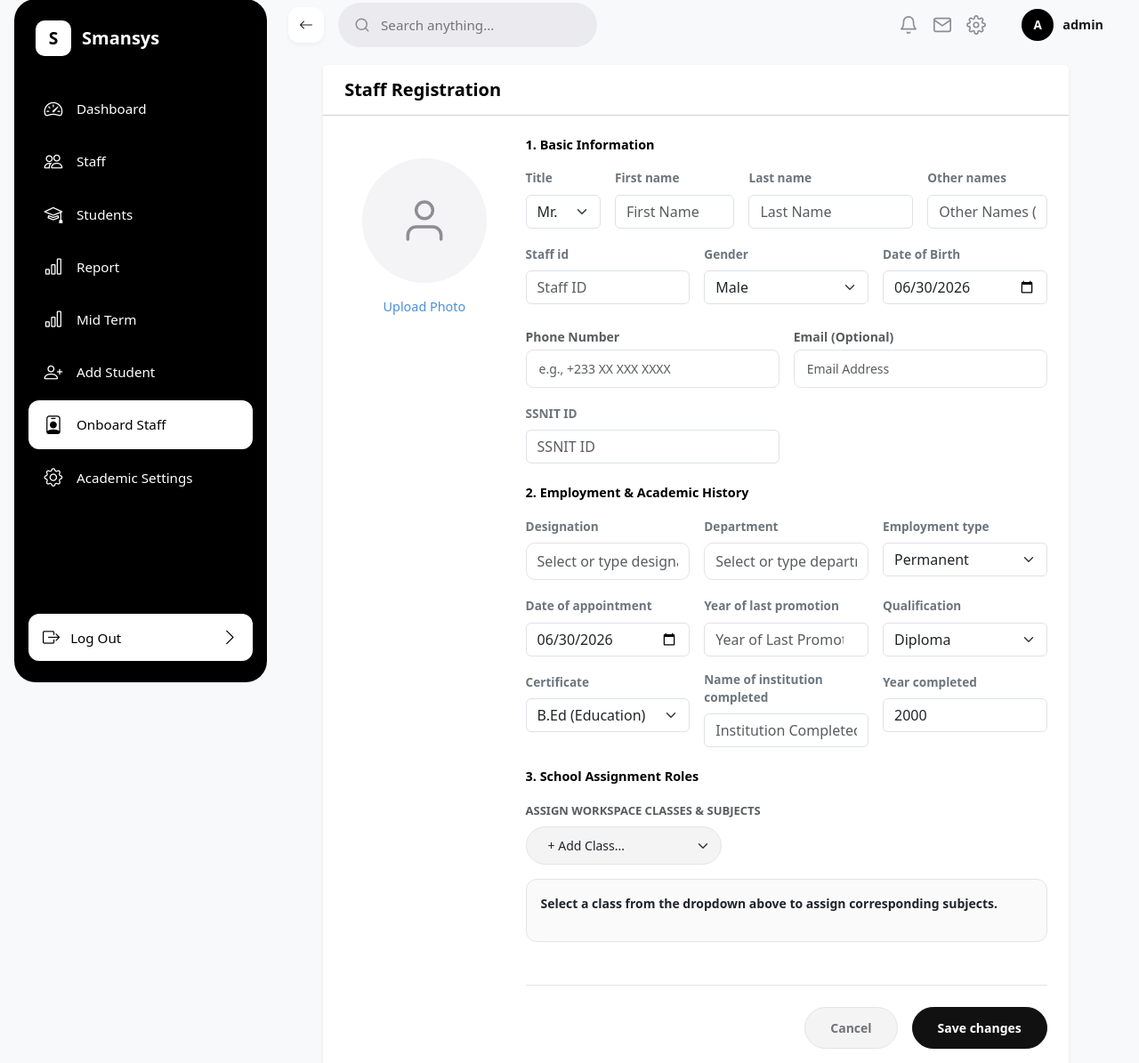
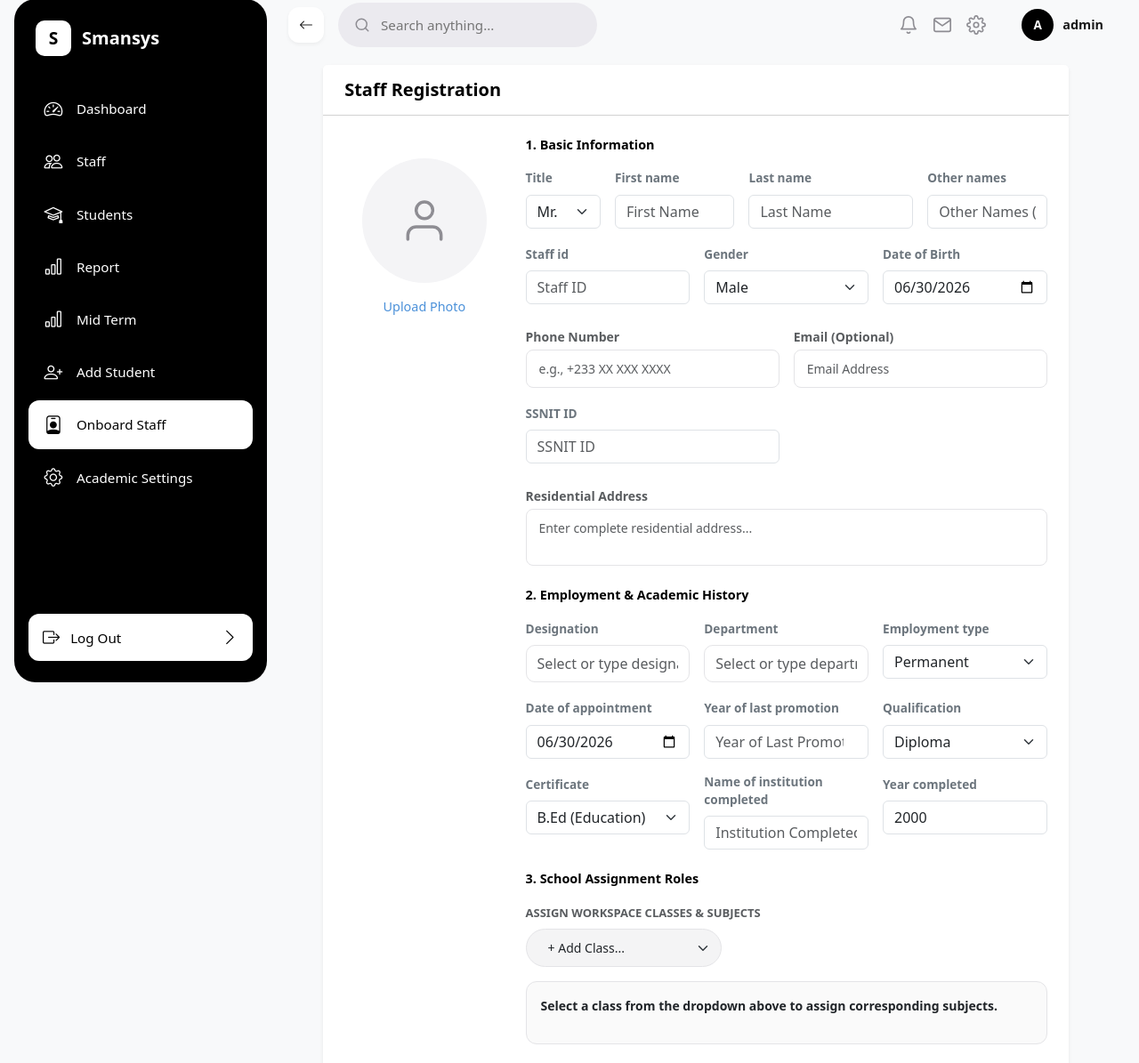
Before and after one commit to xluljoey/School-Management-System, a Django app: page /staff/register/ in a window 1280 px wide. Shown: the part 17-1212 px from the top of the page at 89% size. Run offline with Django 5.2, Linux system fonts and the light colour scheme; a user stored in the database is signed in; data comes from the database, SQL or seed files in the repository; parts of the project's set-up code (start-up, migrations or seed data) failed here and were passed over; some libraries are stand-ins or nearby versions.

Commit message:
feat: change residential_address to TextField, add Textarea widget, render in registration form

```diff
--- a/sis/forms.py
+++ b/sis/forms.py
@@ -124,7 +124,7 @@ class StaffRegistrationForm(forms.ModelForm):
             'title', 'first_name', 'last_name', 'other_names', 'staff_id', 'gender', 'dob',
             'ssnit_id', 'phone_number', 'email', 'employment_type', 'date_of_appointment',
             'year_of_last_promotion', 'qualification', 'certificate',
-            'name_of_institution_completed', 'year_completed', 'profile_picture',
+            'name_of_institution_completed', 'year_completed', 'residential_address', 'profile_picture',
             'form_class', 'subject_areas',
         ]
         widgets = {
@@ -143,6 +143,12 @@ class StaffRegistrationForm(forms.ModelForm):
             'year_of_last_promotion': forms.NumberInput(attrs={'class': 'form-control', 'placeholder': 'Year of Last Promotion'}),
             'name_of_institution_completed': forms.TextInput(attrs={'class': 'form-control', 'placeholder': 'Institution Completed'}),
             'year_completed': forms.NumberInput(attrs={'class': 'form-control', 'placeholder': 'Year Completed'}),
+            'residential_address': forms.Textarea(attrs={
+                'class': 'form-control',
+                'placeholder': 'Enter complete residential address...',
+                'rows': 2,
+                'style': 'border-radius: 8px; border: 1px solid #e4e4e7; padding: 10px 14px; font-size: 14px; resize: none;'
+            }),
             'profile_picture': forms.ClearableFileInput(attrs={'id': 'id_profile_picture', 'class': 'form-control', 'style': 'display: none;', 'accept': 'image/*'}),
             'form_class': forms.Select(attrs={'class': 'form-select'}),
             'subject_areas': forms.CheckboxSelectMultiple(),
--- a/sis/models.py
+++ b/sis/models.py
@@ -76,6 +76,7 @@ class StaffProfile(models.Model):
     name_of_institution_completed = models.CharField(max_length=255, default='')
     year_completed = models.IntegerField(default=2000)
     profile_picture = models.ImageField(upload_to='staff/profiles/', blank=True, null=True)
+    residential_address = models.TextField(blank=True, null=True, verbose_name="Residential Address")
 
     form_class = models.OneToOneField('ClassRoom', on_delete=models.SET_NULL, null=True, blank=True, related_name='form_teacher')
     subject_areas = models.ManyToManyField('Subject', related_name='teachers', help_text="Select all subjects this staff member is assigned to teach.")
@@ -90,6 +91,14 @@ class StaffProfile(models.Model):
         if hasattr(self, 'full_name') and self.full_name:
             return self.full_name.strip()[0].upper()
         return ""
+
+    @property
+    def address(self):
+        return self.residential_address
+
+    @address.setter
+    def address(self, value):
+        self.residential_address = value
 
     @property
     def years_of_experience(self):
--- a/sis/templates/sis/register_staff.html
+++ b/sis/templates/sis/register_staff.html
@@ -97,6 +97,13 @@
                                 <div class="col-md-6">
                                     <label class="form-label fw-semibold text-secondary" style="font-size: 0.85rem;">{{ form.ssnit_id.label }}</label>
                                     {{ form.ssnit_id }}
+                                </div>
+                            </div>
+
+                            <div class="row g-3 mb-4">
+                                <div class="col-12">
+                                    <label class="form-label text-muted fw-semibold small mb-1">Residential Address</label>
+                                    {{ form.residential_address }}
                                 </div>
                             </div>
 
```
Also changed, not shown: sis/migrations/0023_alter_staffprofile_residential_address.py (added).
